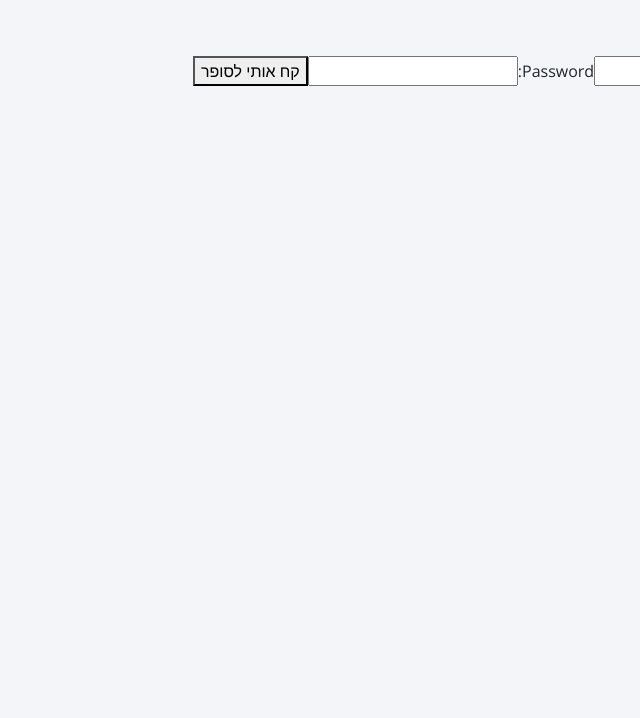
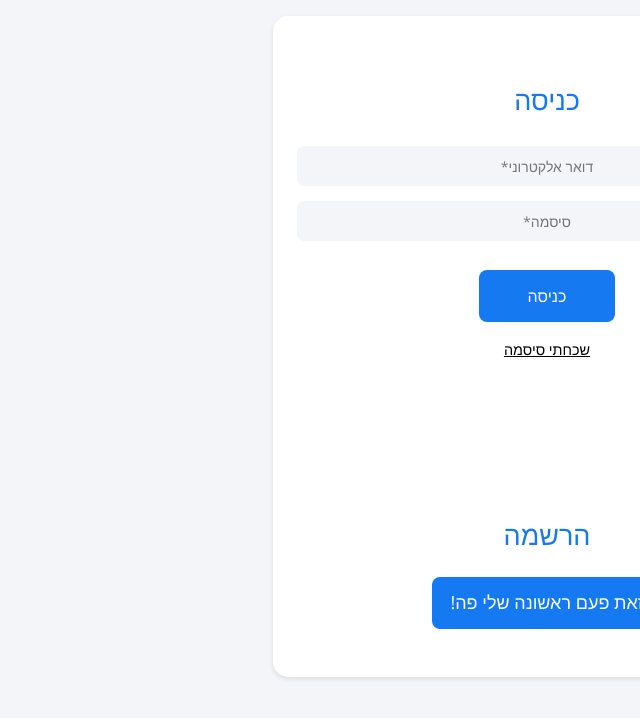
Before and after one commit to shiranlasry/SuperMarketS, a React (Vite) app in the folder Rami-Levy-clone/Client/my-supermarket/: page /login in a window 1280 px wide. Shown: the top 718 px of the page, without its empty margins (640-1280 px from the left). Built offline with nearby package versions, Linux system fonts and the light colour scheme.

Commit message:
login-reset-password

```diff
--- a/Rami-Levy-clone/Client/my-supermarket/src/pages/LogIn/Login.tsx
+++ b/Rami-Levy-clone/Client/my-supermarket/src/pages/LogIn/Login.tsx
@@ -1,18 +1,19 @@
-import React, { useEffect, useState } from 'react'
-import { useNavigate } from 'react-router-dom';
-import { useAppDispatch, useAppSelector } from '../../app/hook';
-import { loggedInUserSelector } from '../../features/logged_in_user/loggedInUserSlice';
-import { logInUserApi } from '../../features/logged_in_user/loggedInUserAPI';
+import React, { useEffect, useState } from "react";
+import { useNavigate } from "react-router-dom";
+import { useAppDispatch, useAppSelector } from "../../app/hook";
+import { loggedInUserSelector } from "../../features/logged_in_user/loggedInUserSlice";
+import { logInUserApi } from "../../features/logged_in_user/loggedInUserAPI";
+import "./login.scss";
 
 const Login = () => {
   const [email, setEmail] = useState("");
   const [password, setPassword] = useState("");
   const navigate = useNavigate();
   const dispatch = useAppDispatch();
-    const loggedInUser = useAppSelector(loggedInUserSelector)
+  const loggedInUser = useAppSelector(loggedInUserSelector);
   useEffect(() => {
     if (loggedInUser) {
-            console.log(loggedInUser)
+      console.log(loggedInUser);
       navigate("/");
     }
   }, [loggedInUser, navigate]);
@@ -36,10 +37,7 @@ const Login = () => {
         return;
       }
       const resultAction: any = await dispatch(logInUserApi(arg));
-            ;
-
       if (!resultAction.payload) {
-
         alert("שם משתמש או סיסמא לא נכונים");
         console.log("Invalid credentials");
         //setErrorMessage("Invalid email or password"); // Set error message state
@@ -48,41 +46,43 @@ const Login = () => {
     } catch (error) {
       console.error(error);
     }
-    }
+  };
   return (
-        <div>
-            <h1>Log In</h1>
-            <form onSubmit={handleLogin}>
-                <label>
-                    Email:
+    <div className="login-main">
+      <h1 className="login-title">כניסה</h1>
+      <form className="login-form" onSubmit={handleLogin}>
         <input
           type="email"
+          placeholder="דואר אלקטרוני*"
           value={email}
           onChange={handleEmailChange}
           required
           title="Enter a valid email address"
-
         />
-                </label>
-                <label>
-                    Password:
         <input
           type="password"
+          placeholder="סיסמה*"
           value={password}
           onChange={handlePasswordChange}
           required
         />
-                </label>
-                <button type="submit" className="loginBtn">
-                    קח אותי לסופר
+        <button type="submit" className="login-btn">
+          כניסה
         </button>
-
+        <button type="submit" className="forgot-password">
+          שכחתי סיסמה
+        </button>
       </form>
-            <button className="register-cancel" onClick={() => navigate("/")}>
-          חזור
+      <div className="go-to-reg">
+      <button className="registration" onClick={() => navigate("/register")}>
+        הרשמה
+      </button>
+      <button className="firs-time-reg" onClick={() => navigate("/register")}>
+        זאת פעם ראשונה שלי פה!
       </button>
       </div>
-    )
-}
+    </div>
+  );
+};
 
-export default Login
+export default Login;
--- /dev/null
+++ b/Rami-Levy-clone/Client/my-supermarket/src/pages/LogIn/login.scss
@@ -0,0 +1,93 @@
+$button: #1579f2;
+
+.login-main {
+    width: fit-content;
+  margin: 1rem auto auto auto;
+  padding: 3rem 1.5rem 3rem 1.5rem;
+  justify-content: center;
+  text-align: center;
+  width: fit-content;
+  background-color: #fff;
+  border-radius: 15px;
+  box-shadow: 0 2px 5px rgba(0, 0, 0, 0.1);
+
+  .login-title,
+  .registration {
+    font-size: 27px;
+    margin: 20px;
+    color: $button;
+  }
+
+  .forgot-password {
+    font-size: 0.9rem;
+    text-decoration: underline;
+  }
+
+  .registration,
+  .forgot-password {
+    border: none;
+    background-color: #fff;
+  }
+
+  .forgot-password {
+    margin: 0.5rem;
+  }
+
+  .login-form {
+    margin: auto;
+    display: flex;
+    flex-flow: column;
+
+
+    input,
+    .login-btn {
+      margin: 10px auto auto auto;
+    }
+    input {
+      height: 40px;
+      min-width: 200px;
+    }
+
+    .login-btn {
+      width: 136px;
+      height: 52px;
+      margin: 1.5rem auto 0.5rem auto;
+      border-radius: 8px;
+      color: white;
+      background-color: $button;
+      border: none;
+    }
+
+    input {
+      width: 500px;
+      margin-bottom: 5px;
+      background-color: #f3f5f8;
+      border: none;
+      text-align: center;
+      font-size: 14px;
+      border-radius: 7px;
+      padding: 8px;
+    }
+  }
+
+  .go-to-reg {
+    display: flex;
+    flex-direction: column;
+    align-items: center;
+
+    .registration {
+        margin-top: 9rem;
+    }
+
+    .firs-time-reg {
+      height: 52px;
+      width: 230px;
+      border: none;
+      color: white;
+      background-color: $button;
+      font-size: 18px;
+      border-radius: 8px;
+      padding: 8px;
+    }
+  }
+}
--- a/Rami-Levy-clone/Client/my-supermarket/src/pages/Register/Register.scss
+++ b/Rami-Levy-clone/Client/my-supermarket/src/pages/Register/Register.scss
@@ -3,7 +3,7 @@
   padding: 2rem;
   justify-content: center;
   text-align: center;
-  width: 660px;
+  width: fit-content;
   background-color: #fff;
   border-radius: 15px;
   box-shadow: 0 2px 5px rgba(0, 0, 0, 0.1);
@@ -29,7 +29,7 @@
     }
 
     input {
-      width: 500px;
+      max-width: 500px;
       margin-bottom: 5px;
       background-color: #f3f5f8;
       border: none;
@@ -43,7 +43,7 @@
 
   .register-btn {
     height: 42px;
-    width: 200px;
+    max-width: 200px;
     border: none;
     color: white;
     background-color: #1579f2;
@@ -63,8 +63,8 @@
 
   .reg-disclaimers {
     margin: 35px auto auto auto;
-    width: 560px;
+    max-width: 560px;
     text-align: right;
-    font-size: 12px;
+    font-size: .8rem;
   }
 }
--- a/Rami-Levy-clone/Client/my-supermarket/src/pages/Register/Register.tsx
+++ b/Rami-Levy-clone/Client/my-supermarket/src/pages/Register/Register.tsx
@@ -188,11 +188,7 @@ const Register = () => {
         {IDValidation && (
           <div className="error-message">{IDValidation}</div>
         )}
-        <button className="register-btn" type="submit">
-          קחו אותי לסופר!
-        </button>
-      </form>
-      <div className="reg-disclaimers">
+        <div className="reg-disclaimers">
         <p>
           הנני מאשר/ת את תקנון אתר רמי לוי באינטרנט המחודש ואת הצטרפותי ללא עלות
           למועדון לקוחות רמי לוי בכפוף לתקנון המועדון *
@@ -204,10 +200,18 @@ const Register = () => {
         </p>
       </div>
       <div>
-        <button className="register-cancel" onClick={() => navigate("/")}>
+      <button className="register-cancel" onClick={() => navigate("/login")}>
           ביטול
         </button>
+        <button className="register-btn" type="submit">
+          קחו אותי לסופר!
+        </button>
+
+
       </div>
+      </form>
+
+
     </div>
   );
 };
```
Also changed, not shown: Rami-Levy-clone/Client/my-supermarket/src/pages/ResetPassword/ResetPassword.tsx (added, +25 -0 lines), Rami-Levy-clone/Client/my-supermarket/src/pages/ResetPassword/reset-password.scss (added). Lines whose indentation alone changed are shown as unchanged.
